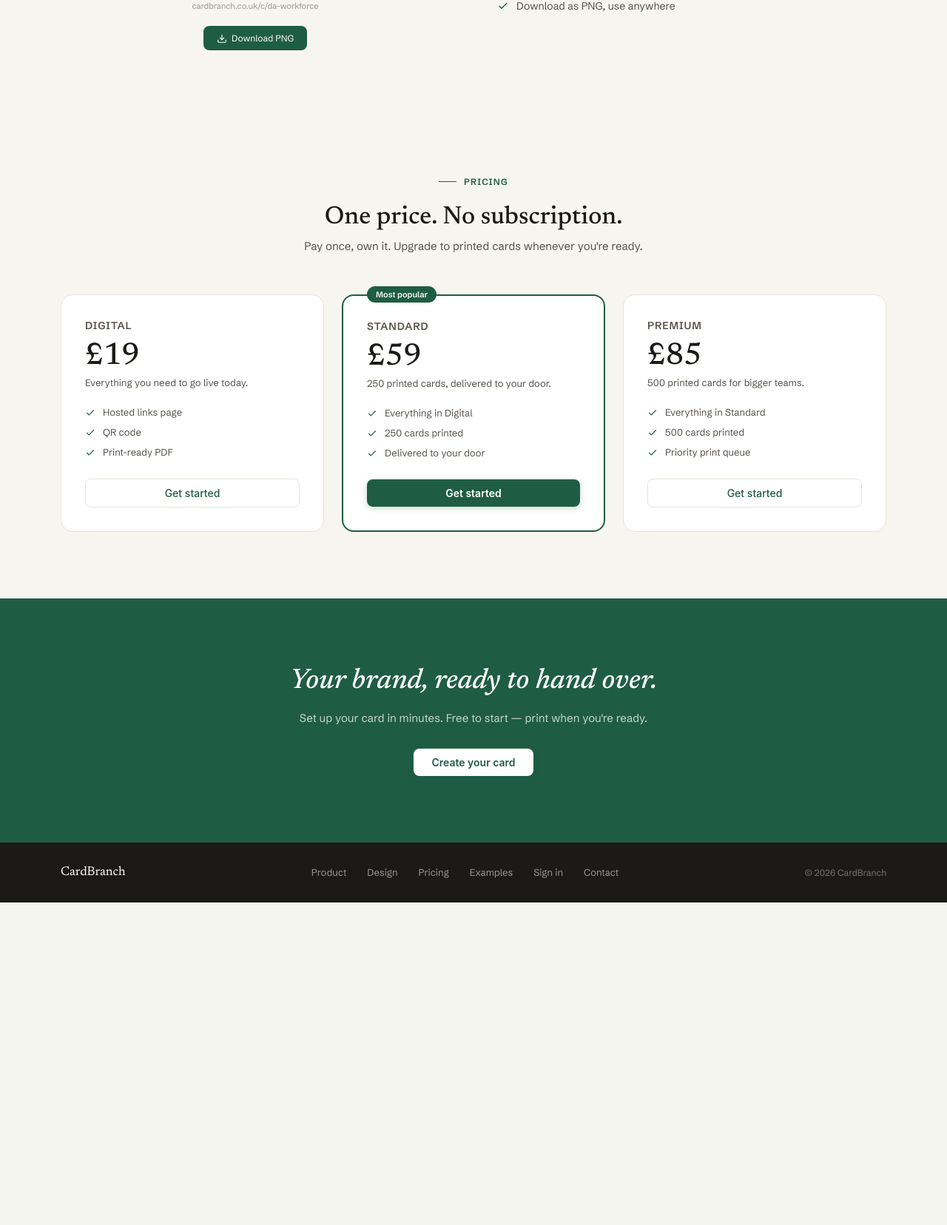
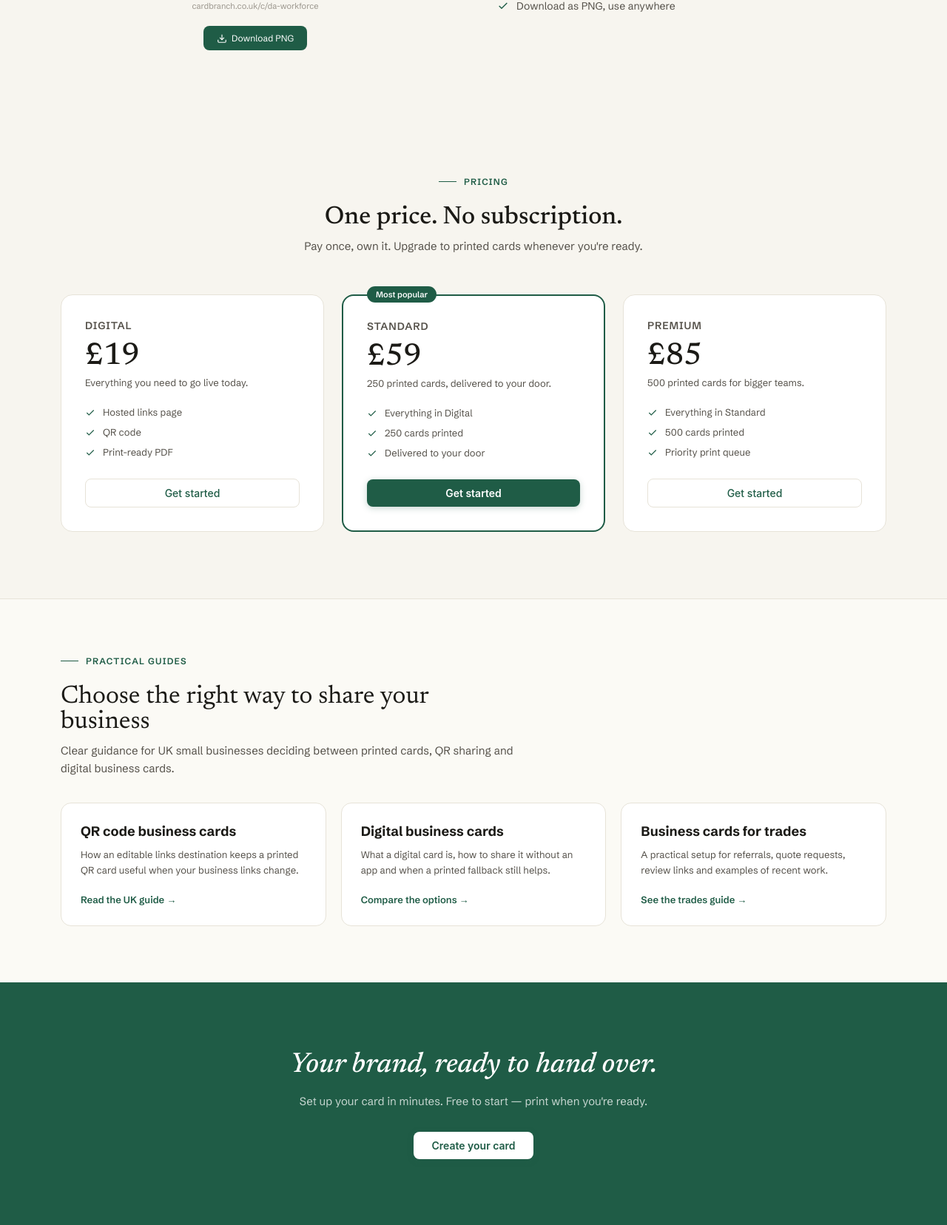
Before and after one commit to Faisal98m/cardbranch, a Flask app: page / in a window 1280 px wide. Shown: the part 3315-4971 px from the top of the page at 74% size. Before the commit the page ends 4535 px from the top, so only its background shows below. Run offline with Flask 3, Linux system fonts and the light colour scheme; some libraries are stand-ins or nearby versions.

Commit message:
Add UK SEO landing pages
Add three internally linked UK search landing pages, structured metadata, sitemap coverage and regression tests.

```diff
--- a/app/public/routes.py
+++ b/app/public/routes.py
@@ -5,6 +5,7 @@ from app.models import Client, db
 from app.services.links import build_href, should_open_new_tab
 from app.services.themes import resolve_design, design_css, card_colour_options, card_border_options, card_font_options
 from app.public.forms import ContactForm
+from app.public.seo_content import SEO_PAGES
 
 public_bp = Blueprint('public', __name__)
 SITE_ORIGIN = 'https://cardbranch.co.uk'
@@ -18,6 +19,36 @@ def index():
         card_border_options=card_border_options(),
         card_font_options=card_font_options(),
     )
+
+
+def _render_seo_page(slug):
+    page = SEO_PAGES[slug]
+    related_pages = {
+        related_slug: related
+        for related_slug, related in SEO_PAGES.items()
+        if related_slug != slug
+    }
+    return render_template(
+        'public/seo_landing.html',
+        slug=slug,
+        page=page,
+        related_pages=related_pages,
+    )
+
+
+@public_bp.route('/qr-business-cards-uk')
+def qr_business_cards_uk():
+    return _render_seo_page('qr-business-cards-uk')
+
+
+@public_bp.route('/digital-business-card-uk')
+def digital_business_card_uk():
+    return _render_seo_page('digital-business-card-uk')
+
+
+@public_bp.route('/business-cards-for-tradespeople')
+def business_cards_for_tradespeople():
+    return _render_seo_page('business-cards-for-tradespeople')
 
 
 @public_bp.route('/contact', methods=['GET', 'POST'])
@@ -80,7 +111,11 @@ def robots():
 def sitemap():
     # Customer card pages intentionally carry `noindex`; only advertise public
     # marketing pages that we actually want search engines to index.
-    urls = [f'{SITE_ORIGIN}/', f'{SITE_ORIGIN}/contact']
+    urls = [
+        f'{SITE_ORIGIN}/',
+        f'{SITE_ORIGIN}/contact',
+        *(f'{SITE_ORIGIN}/{slug}' for slug in SEO_PAGES),
+    ]
     xml = '<?xml version="1.0" encoding="UTF-8"?>\n<urlset xmlns="http://www.sitemaps.org/schemas/sitemap/0.9">\n'
     for url in urls:
         xml += f'  <url><loc>{url}</loc></url>\n'
--- /dev/null
+++ b/app/public/seo_content.py
@@ -0,0 +1,163 @@
+SEO_PAGES = {
+    'qr-business-cards-uk': {
+        'endpoint': 'public.qr_business_cards_uk',
+        'title': 'QR Code Business Cards UK | Printed + Editable | CardBranch',
+        'meta_description': 'Create QR code business cards for your UK business with a hosted links page you can update later. Download a print-ready PDF or order printed cards.',
+        'eyebrow': 'QR business cards · UK',
+        'heading': 'QR code business cards that stay useful after printing',
+        'intro': 'Give people a real card to keep and one simple page to scan. Your QR code continues to open the same CardBranch page while you update the contact and business links shown there.',
+        'summary': [
+            'A standard 85 × 55mm front-and-back card design',
+            'A unique QR code linked to your hosted business page',
+            'A print-ready PDF and downloadable QR image',
+            'One-off pricing from £19, with printed-card options',
+        ],
+        'sections': [
+            {
+                'heading': 'Why put a QR code on a business card?',
+                'paragraphs': [
+                    'A printed card is quick to hand over and still works when a conversation is brief. The QR code gives the recipient a direct next step when they return to the card later.',
+                    'Instead of squeezing every profile and contact method into a small layout, the card can stay clear while the linked page holds the useful actions: call, email, WhatsApp, your website, social profiles or a portfolio.',
+                ],
+            },
+            {
+                'heading': 'The important difference: update the page, not the printed code',
+                'paragraphs': [
+                    'The QR image printed on the card does not change. It points to your permanent CardBranch address. You can update the links displayed on that address, so a new website, booking link or social profile does not automatically mean another print run.',
+                    'This is most useful for sole traders, freelancers, local services and small teams whose offers or contact routes change more often than their core brand.',
+                ],
+            },
+            {
+                'heading': 'What should your business-card QR code open?',
+                'paragraphs': [
+                    'A focused mobile page is usually more useful than sending every visitor to a general homepage. Put the actions people are most likely to take immediately at the top.',
+                ],
+                'bullets': [
+                    'Call or WhatsApp your business',
+                    'Request a quote or book an appointment',
+                    'View recent work, services or a portfolio',
+                    'Read reviews or follow a social profile',
+                    'Open your main website for more detail',
+                ],
+            },
+        ],
+        'comparison_heading': 'How the options compare',
+        'comparison': [
+            ['Traditional printed card', 'Works without a phone', 'Details are fixed until you reprint'],
+            ['Card with a static website QR', 'Adds one digital destination', 'A changed destination can make the card stale'],
+            ['CardBranch QR business card', 'Printed fallback plus an editable links page', 'Hosted at your CardBranch address'],
+        ],
+        'faqs': [
+            ['Can I use my QR code outside the business card?', 'Yes. Download the QR image and use it on an email signature, quotation, leaflet, sign or website.'],
+            ['Will the QR code stop working if I update my links?', 'No. The printed QR code continues to open your CardBranch page; you update the links displayed on that page.'],
+            ['Do customers need an app to scan the card?', 'No. A normal phone camera can open the QR link in the browser.'],
+            ['Can CardBranch print the cards for me?', 'Yes. You can start with the digital package and print-ready PDF, or choose a package with printed cards delivered in the UK.'],
+        ],
+    },
+    'digital-business-card-uk': {
+        'endpoint': 'public.digital_business_card_uk',
+        'title': 'Digital Business Card UK — No Subscription | CardBranch',
+        'meta_description': 'Create a UK digital business card with a QR code, hosted links page and print-ready card design. One-off pricing from £19 with no monthly subscription.',
+        'eyebrow': 'Digital business cards · UK',
+        'heading': 'A digital business card without another monthly subscription',
+        'intro': 'Create one mobile-friendly page for the contact routes and business links you actually want to share. Send the link directly, show the QR code on your phone or put it on a printed card.',
+        'summary': [
+            'Hosted at cardbranch.co.uk/c/your-brand',
+            'Share through a link or a normal camera-scannable QR code',
+            'Update the links shown on your page later',
+            'Pay once from £19 rather than adding a monthly plan',
+        ],
+        'sections': [
+            {
+                'heading': 'What is a digital business card?',
+                'paragraphs': [
+                    'A digital business card is a mobile page that brings your useful contact and business links together. It can be shared as a web link or opened from a QR code, so the other person does not need a special app or the same platform.',
+                    'CardBranch combines that page with a matching printed-card design. You can use the digital page by itself, download the print-ready PDF, or order printed cards when you need something tangible for meetings and events.',
+                ],
+            },
+            {
+                'heading': 'Digital, printed or both?',
+                'paragraphs': [
+                    'Digital sharing is convenient in messages, email signatures and online profiles. Printed cards remain useful when you are meeting someone in person, working on site or want to leave a physical reminder.',
+                    'The hybrid approach avoids forcing every situation into one format: the printed details provide a fallback, while the QR page gives the recipient a clearer next action and can be updated later.',
+                ],
+            },
+            {
+                'heading': 'Useful places to share your CardBranch page',
+                'paragraphs': ['Use the same destination wherever a potential customer or collaborator might want to follow up.'],
+                'bullets': [
+                    'Printed business cards and event handouts',
+                    'Email signatures and digital quotations',
+                    'Instagram, LinkedIn and other profile bios',
+                    'Invoices, proposals and presentation slides',
+                    'A QR code displayed on your phone',
+                ],
+            },
+        ],
+        'comparison_heading': 'A simple sharing setup',
+        'comparison': [
+            ['Direct link', 'Best for messages, email and social profiles', 'Copy and share your CardBranch URL'],
+            ['QR code', 'Best for in-person and printed material', 'Opens in the recipient’s browser'],
+            ['Printed card', 'Best as a physical reminder', 'Includes the QR plus readable contact details'],
+        ],
+        'faqs': [
+            ['Is CardBranch an NFC business card?', 'No. CardBranch uses an ordinary web link and QR code, with an optional printed paper card. That keeps sharing compatible with normal phone cameras.'],
+            ['Is there a monthly subscription?', 'No. CardBranch packages use one-off pricing, starting from £19 for the digital package.'],
+            ['Can I change my details after sharing the card?', 'You can update the links on your hosted page while keeping the same CardBranch address and QR code.'],
+            ['Can I start digital and print later?', 'Yes. Start with the hosted page, QR image and print-ready PDF, then choose printed cards when you need them.'],
+        ],
+    },
+    'business-cards-for-tradespeople': {
+        'endpoint': 'public.business_cards_for_tradespeople',
+        'title': 'Business Cards for Tradespeople | QR Cards UK | CardBranch',
+        'meta_description': 'Create business cards for UK tradespeople with a QR page for calls, WhatsApp, quote links, reviews and recent work. Print-ready or printed and delivered.',
+        'eyebrow': 'Business cards for trades · UK',
+        'heading': 'Business cards built for the way tradespeople get referred',
+        'intro': 'Leave a professional card after a job, quote or site visit. The printed details are always there, while the QR page gives the customer an easy route to call, message, see your work or pass your details on.',
+        'summary': [
+            'Suitable for builders, electricians, plumbers, roofers and local services',
+            'Put call and WhatsApp actions at the top of the page',
+            'Link to reviews, recent work, services or a quote form',
+            'Update those links without changing the printed QR code',
+        ],
+        'sections': [
+            {
+                'heading': 'Make the follow-up easy after the job',
+                'paragraphs': [
+                    'A tradesperson’s card often reaches the next customer through a recommendation. A homeowner keeps it after a completed job, hands it to a neighbour or photographs it when someone asks who did the work.',
+                    'Keep the printed side readable: business name, trade, service area and primary contact details. Use the QR page for the changing or more detailed information that does not fit comfortably on the card.',
+                ],
+            },
+            {
+                'heading': 'What to put on the QR page',
+                'paragraphs': ['Start with the action a real customer is most likely to take, then add proof that helps them feel comfortable getting in touch.'],
+                'bullets': [
+                    'Tap-to-call and WhatsApp contact options',
+                    'A quote-request or booking link',
+                    'Google reviews or another trusted review profile',
+                    'Photos of recent work or a portfolio page',
+                    'Your website and relevant social profile',
+                ],
+            },
+            {
+                'heading': 'A useful companion to your main website',
+                'paragraphs': [
+                    'A CardBranch page is designed as a quick follow-up destination, not a replacement for a complete local-search website or Google Business Profile. Use it to make referrals and in-person conversations easier to convert.',
+                    'If your website, gallery or review profile changes later, update the link on the CardBranch page instead of discarding otherwise usable cards.',
+                ],
+            },
+        ],
+        'comparison_heading': 'Where each part does its job',
+        'comparison': [
+            ['Printed front', 'Business name, trade and visual identity', 'Clear enough to recognise at a glance'],
+            ['Printed back', 'Contact details and QR code', 'Still useful without scanning'],
+            ['QR links page', 'Calls, messages, reviews and recent work', 'The linked actions can be updated later'],
+        ],
+        'faqs': [
+            ['Which trades can use CardBranch?', 'The format works for builders, electricians, plumbers, roofers, decorators, landscapers, cleaners and other local service businesses.'],
+            ['Should I include my phone number as well as a QR code?', 'Yes. Printed contact details give customers a fallback and make the purpose of the card clear before they scan.'],
+            ['Can I link to my Google reviews?', 'Yes. Add the public link to your review profile alongside your phone, WhatsApp, website or portfolio.'],
+            ['Does this replace a Google Business Profile or local website?', 'No. CardBranch is a focused sharing and follow-up page. Your main website and Google Business Profile remain important for local search visibility.'],
+        ],
+    },
+}
--- a/templates/public/index.html
+++ b/templates/public/index.html
@@ -107,6 +107,16 @@
 .cb-qr-photo-wrap { display:flex; flex-direction:column; align-items:center; gap:20px; }
 .cb-qr-photo { width:100%; max-width:280px; height:auto; display:block; }
 .cb-example-phone-img { width:100%; max-width:320px; height:auto; }
+.cb-guides { padding:76px 0; border-top:1px solid var(--border); background:var(--bg-secondary); }
+.cb-guides-head { max-width:620px; margin-bottom:34px; }
+.cb-guides-head h2 { font-size:34px; margin-bottom:10px; }
+.cb-guides-head p { color:var(--text-secondary); font-size:15px; line-height:1.6; }
+.cb-guides-grid { display:grid; grid-template-columns:repeat(3,1fr); gap:20px; }
+.cb-guide-card { display:block; background:var(--bg-card); border:1px solid var(--border); border-radius:14px; padding:26px; }
+.cb-guide-card:hover { opacity:1; border-color:var(--accent); }
+.cb-guide-card h3 { font-size:18px; margin-bottom:10px; }
+.cb-guide-card p { color:var(--text-secondary); font-size:13px; line-height:1.6; margin-bottom:18px; }
+.cb-guide-card span { color:var(--accent); font-size:13px; font-weight:600; }
 
 @media (max-width: 900px) {
     .cb-row { grid-template-columns:1fr; gap:32px; margin-bottom:56px; }
@@ -116,6 +126,7 @@
     .cb-hero h1 { font-size:42px; }
     .cb-features-grid { grid-template-columns:1fr; gap:36px; }
     .cb-pricing-grid { grid-template-columns:1fr; }
+    .cb-guides-grid { grid-template-columns:1fr; }
     .cb-nav-links { display:none; }
     .cb-footer-inner { flex-direction:column; gap:16px; text-align:center; }
 }
@@ -131,6 +142,7 @@
       <a href="#design">Design</a>
       <a href="#pricing">Pricing</a>
       <a href="#examples">Examples</a>
+      <a href="{{ url_for('public.qr_business_cards_uk') }}">Guides</a>
       <a href="{{ url_for('public.contact') }}">Contact</a>
     </div>
     <div class="cb-nav-actions">
@@ -277,6 +289,33 @@
   </div>
 </section>
 
+<section class="cb-guides">
+  <div class="cb-container">
+    <div class="cb-guides-head">
+      <div class="cb-eyebrow"><span class="cb-line"></span>Practical guides</div>
+      <h2>Choose the right way to share your business</h2>
+      <p>Clear guidance for UK small businesses deciding between printed cards, QR sharing and digital business cards.</p>
+    </div>
+    <div class="cb-guides-grid">
+      <a class="cb-guide-card" href="{{ url_for('public.qr_business_cards_uk') }}">
+        <h3>QR code business cards</h3>
+        <p>How an editable links destination keeps a printed QR card useful when your business links change.</p>
+        <span>Read the UK guide →</span>
+      </a>
+      <a class="cb-guide-card" href="{{ url_for('public.digital_business_card_uk') }}">
+        <h3>Digital business cards</h3>
+        <p>What a digital card is, how to share it without an app and when a printed fallback still helps.</p>
+        <span>Compare the options →</span>
+      </a>
+      <a class="cb-guide-card" href="{{ url_for('public.business_cards_for_tradespeople') }}">
+        <h3>Business cards for trades</h3>
+        <p>A practical setup for referrals, quote requests, review links and examples of recent work.</p>
+        <span>See the trades guide →</span>
+      </a>
+    </div>
+  </div>
+</section>
+
 <section class="cb-cta-band">
   <div class="cb-container">
     <h2>Your brand, <em>ready to hand over.</em></h2>
@@ -293,6 +332,9 @@
       <a href="#design">Design</a>
       <a href="#pricing">Pricing</a>
       <a href="#examples">Examples</a>
+      <a href="{{ url_for('public.qr_business_cards_uk') }}">QR cards</a>
+      <a href="{{ url_for('public.digital_business_card_uk') }}">Digital cards</a>
+      <a href="{{ url_for('public.business_cards_for_tradespeople') }}">For trades</a>
       <a href="{{ url_for('auth.login') }}">Sign in</a>
       <a href="{{ url_for('public.contact') }}">Contact</a>
     </div>
```
Also changed, not shown: templates/public/seo_landing.html (added, +185 -0 lines), tests/test_seo.py (+45 -0 lines).
